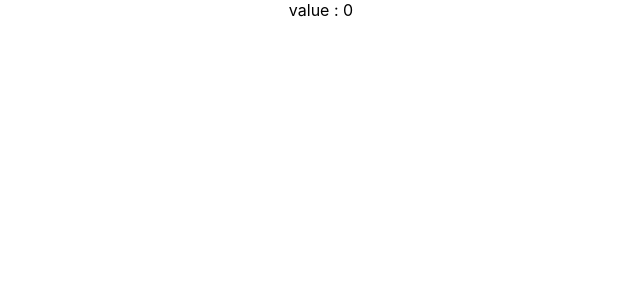
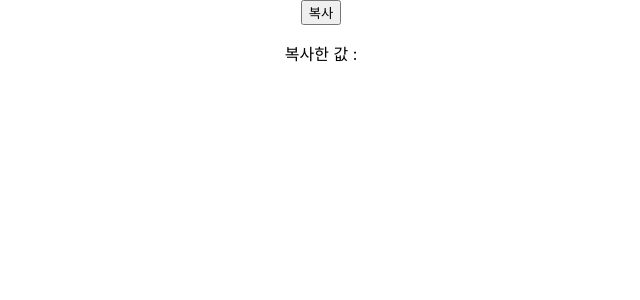
Before and after one commit to JihooDev/react_hooks, a React (Create React App) app: page / in a window 1280 px wide. Shown: the top 300 px of the page, without its empty margins (319-959 px from the left). Built offline with nearby package versions, Linux system fonts and the light colour scheme.

Commit message:
feat: useCopyClipboard

```diff
--- a/src/App.tsx
+++ b/src/App.tsx
@@ -7,6 +7,7 @@ import UseCopyToClipboard from './components/useCopyToClipboard/UseCopyToClipboa
 import UseCountDown from './components/useCountDown/UseCountDown';
 import CustomUseBoolean from './components/useBoolean/CustomUseBoolean';
 import CustomUseClickAnyWhere from './components/useClickAnyWhere/CustomUseClickAnyWhere';
+import CustomUseCopyClipboard from './components/useCopyToClipboard/CustomUseCopyClipboard';
 
 function App() {
   return (
@@ -17,10 +18,11 @@ function App() {
 
       {/* UseClickAnyWhere */}
       {/* <UseClickAnyWhere /> */}
-      <CustomUseClickAnyWhere />
+      {/* <CustomUseClickAnyWhere /> */}
 
       {/* UseCopyToClipboard */}
       {/* <UseCopyToClipboard /> */}
+      <CustomUseCopyClipboard />
 
       {/* UseCountDown */}
       {/* <UseCountDown /> */}
--- /dev/null
+++ b/src/components/useCopyToClipboard/CustomUseCopyClipboard.tsx
@@ -0,0 +1,23 @@
+import React, { ReactElement, useState } from 'react'
+
+const CustomUseCopyClipboard = (): ReactElement => {
+    const [value, setValue] = useState<'wlgn829@gmail.com' | string>('');
+
+    const copy = (copyValue: string) => {
+        window.navigator.clipboard.writeText(copyValue);
+        setValue(copyValue);
+    }
+
+    return (
+        <div>
+            <button
+                onClick={() => copy('wlgn829@gmail.com')}
+            >
+                복사
+            </button>
+            <p>복사한 값 : {value}</p>
+        </div>
+    )
+}
+
+export default CustomUseCopyClipboard
```
